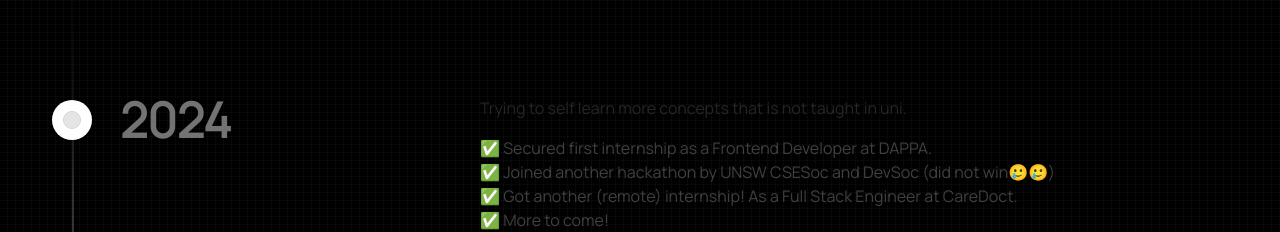
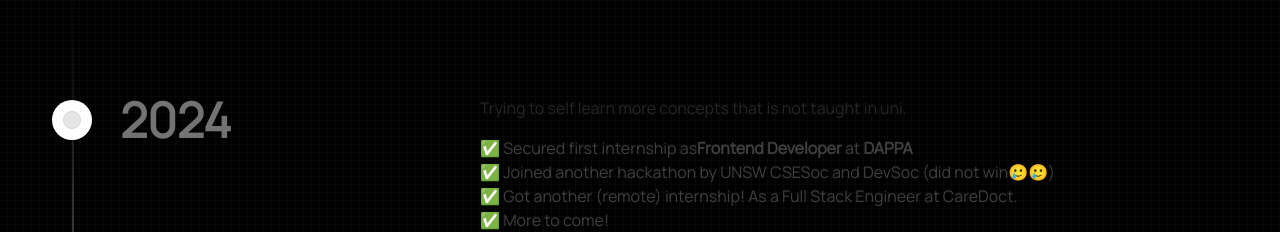
Before and after one commit to koalacapek/portfolio, a React (Create React App) app: page / in a window 1280 px wide. Shown: the part 1040-1272 px from the top of the page. Built offline with nearby package versions, Linux system fonts and the light colour scheme.

Commit message:
modified bold text on timeline

```diff
--- a/src/components/ExpTimeline.tsx
+++ b/src/components/ExpTimeline.tsx
@@ -24,8 +24,11 @@ export function ExpTimeline() {
             Trying to self learn more concepts that is not taught in uni.
           </p>
           <div className="mb-8">
-            <div className="flex gap-2 items-center text-neutral-700 dark:text-neutral-300 text-xs md:text-base">
-              ✅ Secured first internship as a Frontend Developer at DAPPA.
+            <div className="flex flex-wrap items-center text-neutral-700 dark:text-neutral-300 text-xs md:text-base">
+              ✅ Secured first internship as
+              <span className="font-semibold">Frontend Developer </span>
+              &nbsp;at&nbsp;
+              <span className="font-semibold">DAPPA</span>
             </div>
 
             <div className="flex gap-2 items-center text-neutral-700 dark:text-neutral-300 text-xs md:text-base">
```
